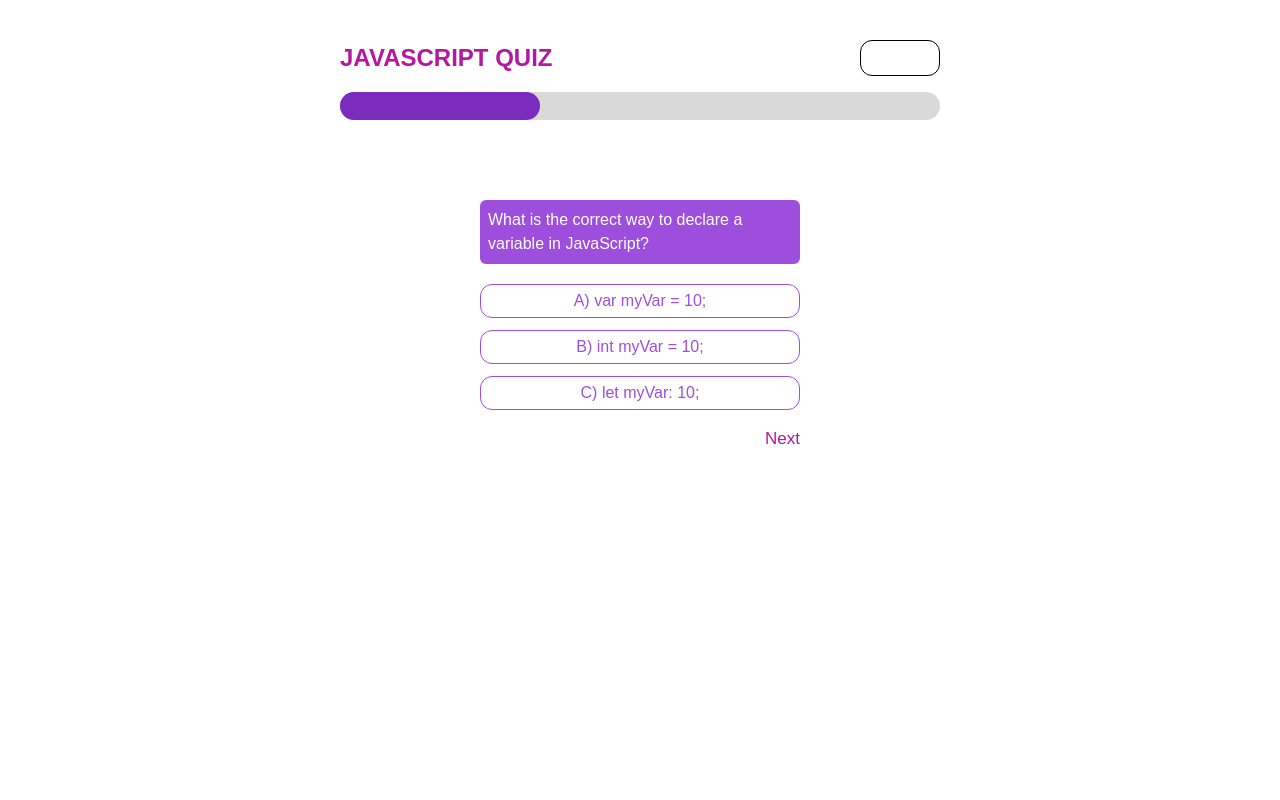
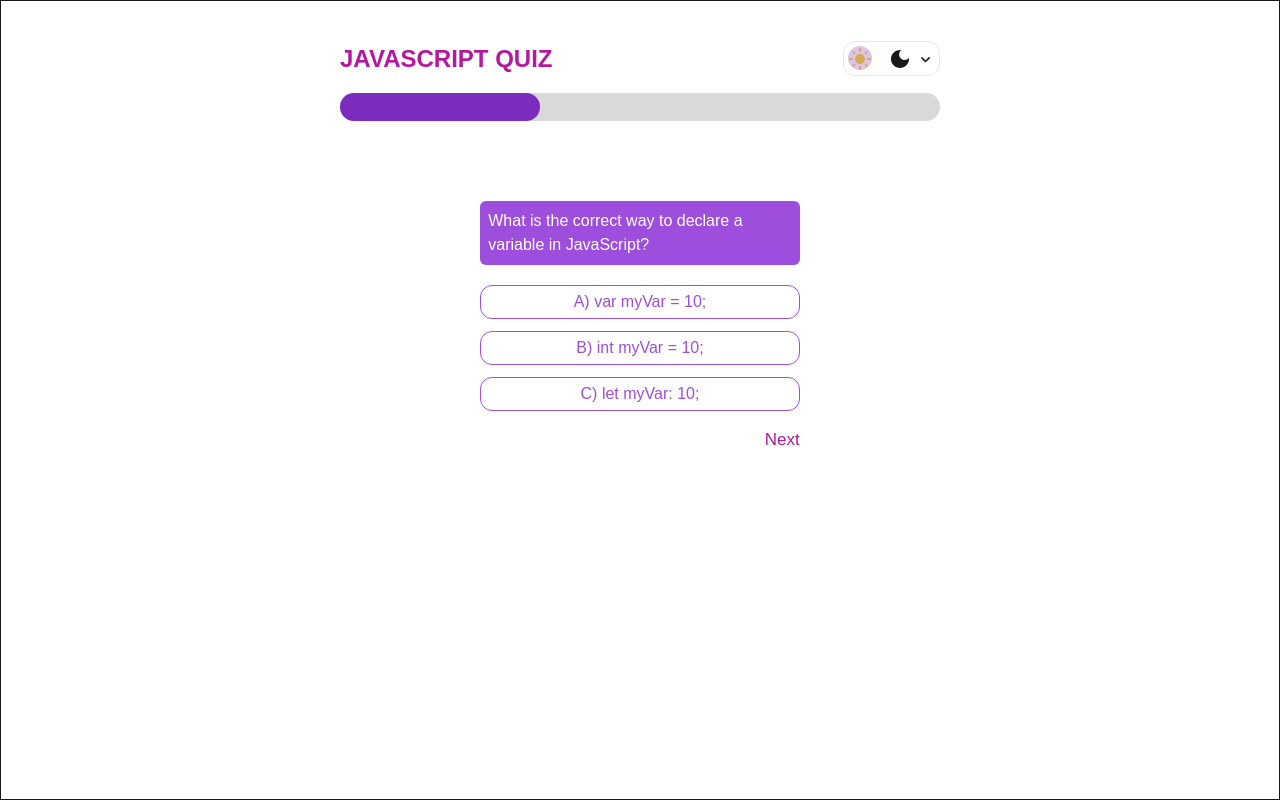
Before and after one commit to Stive627/tsa-challenge, a Next.js app: page /questions in a window 1280 px wide. Built offline with nearby package versions, Linux system fonts and the light colour scheme.

Commit message:
i have implemented the dark and light theme

```diff
--- /dev/null
+++ b/Components/Themes/Theme.js
@@ -0,0 +1,68 @@
+import { useTheme } from '@/context/ThemeContext'
+import { DarkMode, KeyboardArrowDownRounded, KeyboardArrowUpRounded, LightMode, SettingsSuggest } from '@mui/icons-material'
+import React, { useEffect, useState } from 'react'
+
+function Theme() {
+    const [modal, setModal] = useState(false)
+    const [curr, setCurr] = useState('')
+    const [x, setX] = useState(0)
+    const [system, setSystem] = useState(false)
+    const {handleTheme, theme} = useTheme()
+    console.log(theme)
+    function getMode(){
+        const hour = new Intl.DateTimeFormat('en-US', {hour:'2-digit'}).format(new Date())
+        if(hour.endsWith('PM') && +hour.split(' ')[0] >=6){
+        setCurr('Auto')
+        setX(39)
+        handleTheme('dark')
+        return;
+        }
+        else{
+            handleTheme('light')
+            return;
+        }
+
+    }
+
+    function handleClick(value){
+        if(value === 'Light'){
+            setX(0)
+            setModal(false)
+            setCurr(value)
+            handleTheme('light')
+        }
+        else{
+            setX(39)
+            setModal(false)
+            setCurr(value)
+            handleTheme('dark')
+        }
+    }
+
+    useEffect(()=>{
+        getMode()
+    },[system])
+  return (
+    <>
+        <div className=' relative bg-white rounded-xl'>
+            <div onClick={()=> setModal(prev => !prev)} className={`${modal ? ' rounded-t-xl':'rounded-xl'} border border-gray-200 flex flex-row gap-4  py-1 px-1 relative`}>
+                <button><LightMode sx={{color:'rgba(254, 221, 38, 1)'}}/></button>
+                <div className='flex flex-row gap-1'>
+                    <button><DarkMode/></button>
+                    <button>{modal ? <KeyboardArrowUpRounded sx={{fontSize:19}}/>:<KeyboardArrowDownRounded sx={{fontSize:19}}/>}</button>
+                </div>
+                <div style={{backgroundColor:'rgba(123, 44, 191, 0.28)', transition:`1s`, transform:`translate(${x}px)`}} className=' absolute w-6 h-6  rounded-full'></div>
+            </div>
+            {modal &&
+                <div className='absolute w-full flex flex-col bg-white pt-1 z-40 gap-1.5 border border-gray-200 rounded-b-lg'>
+                    <button style={{backgroundColor: curr === 'Light'? 'rgba(123, 44, 191, 0.28)':'white'}} onClick={()=> handleClick('Light')}><div className='flex flex-row gap-2 items-center py-1 px-1'><p><LightMode/></p><p>Light</p></div></button>
+                    <button style={{backgroundColor: curr === 'Dark'? 'rgba(123, 44, 191, 0.28)':'white'}} onClick={()=> handleClick('Dark')}><div className='flex flex-row gap-2 items-center py-1 px-1'><p><DarkMode/></p><p>Dark</p></div></button>
+                    <button className=' rounded-b-lg' onClick={()=> {setSystem(prev => !prev); setModal(false)}} style={{backgroundColor: curr === 'Auto'? 'rgba(123, 44, 191, 0.28)':'white'}} ><div className='flex flex-row gap-2 items-center py-1 px-1'><p><SettingsSuggest/></p><p>System</p></div></button>
+                </div>}
+        </div>
+        {modal && <div onClick={()=> setModal(prev => !prev)} style={{backgroundColor:'rgba(217, 217, 217, 0.2)'}} className=' absolute top-0 border-0 left-0 right-0 w-screen h-screen z-10 bg-black'></div>}
+    </>
+  )
+}
+
+export default Theme
--- a/Components/Welcome/Welcome.js
+++ b/Components/Welcome/Welcome.js
@@ -1,15 +1,25 @@
 import Image from 'next/image'
 import { useRouter } from 'next/navigation'
-import React from 'react'
+import React, { useEffect, useState } from 'react'
 import Wave from '../Wave'
 
 function Welcome() {
     const challengeRouter = useRouter()
+    const [theme, setTheme] = useState('')
+    useEffect(() => {
+    const hour = new Intl.DateTimeFormat('en-US',{hour:'2-digit'}).format(new Date())
+    if(hour.endsWith('PM') && +hour.split(' ')[0] >=6){
+        setTheme('dark')
+    }
+    else{
+        setTheme('light')
+    }
+    },[])
   return (
-    <div className=' w-screen'>
+    <div style={{backgroundColor:theme === 'dark' ? 'rgba(13, 13, 13, 0.92':'white'}} className='w-screen h-screen'>
         <Wave/>
-        <div className=' flex justify-center w-full mt-10 lg:mt-10'>
-            <Image src={'https://tsa-challenges.s3.ap-south-1.amazonaws.com/ChatGPT%20Image%20May%2017,%202025,%2010_24_45%20PM.png'} width={100} height={100} alt='logo of TSA challenges'/>
+        <div className=' flex justify-center w-full pt-10 lg:pt-10'>
+            <Image src={'https://tsa-challenges.s3.ap-south-1.amazonaws.com/ChatGPT_Image_May_17__2025__10_24_45_PM-removebg-preview.png'} width={100} height={100} alt='logo of TSA challenges'/>
         </div>
         <p className=' text-center' style={{color:'rgba(123, 44, 191, 1)', fontWeight:'bold', fontSize:29}}>Welcome to Javascript Quizzes</p>
         <div className=' flex justify-center mt-20'>
--- a/Components/questions/Questions.js
+++ b/Components/questions/Questions.js
@@ -5,6 +5,8 @@ import './challenge.css'
 import { useRouter } from 'next/navigation'
 import { useData } from '@/context/DataContext'
 import {successRate} from '../../functions/successRate'
+import Theme from '../Themes/Theme'
+import { useTheme } from '@/context/ThemeContext'
 
 function Questions() {
   const {handleData} = useData()
@@ -15,6 +17,7 @@ function Questions() {
   const correctAnswers = questions.map(elt => elt.answer)
   const lastQuestion = currQuestion.index === questions.length -1
   const chRouter = useRouter()
+  const {theme} = useTheme()
 
   function handleClick(value){
     if(lastQuestion){
@@ -40,13 +43,13 @@ function Questions() {
     }
   },[width])
   return (
-    <div>
+    <div style={{backgroundColor:theme === 'dark' ? 'rgba(13, 13, 13, 0.85)':'white'}} className='h-screen border'>
         <>
             <div className=' flex justify-center mt-8 lg:mt-10 mb-20'>
                 <div style={{width:'600px'}}>
                       <div className=' flex justify-between mb-4'>
                         <p className=' text-center font-semibold' style={{fontSize:24, color:'rgba(181, 23, 158, 1)'}}>JAVASCRIPT QUIZ</p>
-                        <div className=' border border-black w-20 rounded-xl'></div>
+                        <Theme/>
                       </div>
                       <div className=' relative h-7 '>
                           <div style={{backgroundColor:'rgba(217, 217, 217, 1)'}} className=' absolute w-full h-full rounded-2xl z-0'></div>
--- a/Components/results/Detail.js
+++ b/Components/results/Detail.js
@@ -3,17 +3,19 @@ import { data } from '../questions/data'
 import QuestionCard from './QuestionCard'
 import Wave from '../Wave'
 import { ArrowBackIos } from '@mui/icons-material'
+import { useTheme } from '@/context/ThemeContext'
 
 function Detail({userans, goBack}) {
     const questions = [...data]
     const answers = questions.map(elt => elt.answer)
     const userAnswer = [...userans]
+    const {theme} = useTheme()
 
   return (
-    <div className=' mt-10'>
+    <div style={{backgroundColor:theme === 'dark' ? 'rgba(13, 13, 13, 0.85)':'white'}} className='pt-10 lg:h-screen'>
         <div className=' flex justify-center'>
-          <div className=' w-11/12 lg:w-1/3 flex items-center justify-between'>
-            <button onClick={goBack}> <ArrowBackIos sx={{fontSize:30}}/> </button>
+          <div className=' w-11/12 lg:w-1/3 flex items-center justify-between '>
+            <button onClick={goBack}> <ArrowBackIos sx={{fontSize:30, color:theme === 'dark' ? 'white':'darkgray'}}/> </button>
             <p style={{color:'rgba(181, 23, 158, 1)'}} className='text-center text-2xl font-bold'>JAVASCRIPT QUIZ</p>
             <p></p>
           </div>
--- a/Components/results/Result.js
+++ b/Components/results/Result.js
@@ -5,6 +5,7 @@ import Image from 'next/image'
 import useScreen from '@/hooks/useScreen'
 import { useRouter } from 'next/navigation'
 import Detail from './Detail'
+import { useTheme } from '@/context/ThemeContext'
 
 function Result() {
   const {data} = useData()
@@ -13,6 +14,7 @@ function Result() {
   const chRouter = useRouter()
   const number = data.score
   const [percentage, setPercentage] = useState(0)
+  const {theme} = useTheme()
   function getMessage(){
     if(number === 0){
       return 'Better luck next time!'
@@ -36,7 +38,7 @@ function Result() {
   return (
     <>
       <Wave/>
-      <div className=' w-full mt-15'>
+      <div style={{backgroundColor:theme === 'dark' ? 'rgba(13, 13, 13, 0.85)':'white'}} className='w-full pt-15 h-screen'>
         <p style={{color:'rgba(181, 23, 158, 1)', fontSize:34}} className='text-center font-bold'>JAVASCRIPT QUIZ</p>
         <p style={{color:'rgba(123, 44, 191, 1)', fontSize:28}} className='text-center font-bold py-9'>Your Score</p>
         <div className=' flex justify-center text-white font-bold '><button style={{backgroundColor:'rgba(123, 44, 191, 1)', width:'100px'}} className='py-0.5 rounded-md'>{percentage} %</button></div>
--- a/app/layout.js
+++ b/app/layout.js
@@ -1,6 +1,7 @@
 import { Geist, Geist_Mono } from "next/font/google";
 import "./globals.css";
 import { DataProvider } from "@/context/DataContext";
+import { ThemeProvider } from "@/context/ThemeContext";
 
 const geistSans = Geist({
   variable: "--font-geist-sans",
@@ -24,7 +25,9 @@ export default function RootLayout({ children }) {
         className={`${geistSans.variable} ${geistMono.variable} antialiased`}
       >
         <DataProvider>
-          {children}
+          <ThemeProvider>
+            {children}
+          </ThemeProvider>
         </DataProvider>
       </body>
     </html>
--- /dev/null
+++ b/context/ThemeContext.js
@@ -0,0 +1,21 @@
+"use client"
+import { createContext, useContext, useState } from "react";
+
+const ThemeContext = createContext(undefined);
+
+export const ThemeProvider = ({ children }) => {
+  const [theme, setTheme] = useState('');
+
+  return (
+    <ThemeContext.Provider
+      value={{
+        theme,
+        handleTheme: (value) => setTheme(value),
+      }}
+    >
+      {children}
+    </ThemeContext.Provider>
+  );
+};
+
+export const useTheme= () => useContext(ThemeContext)
```
